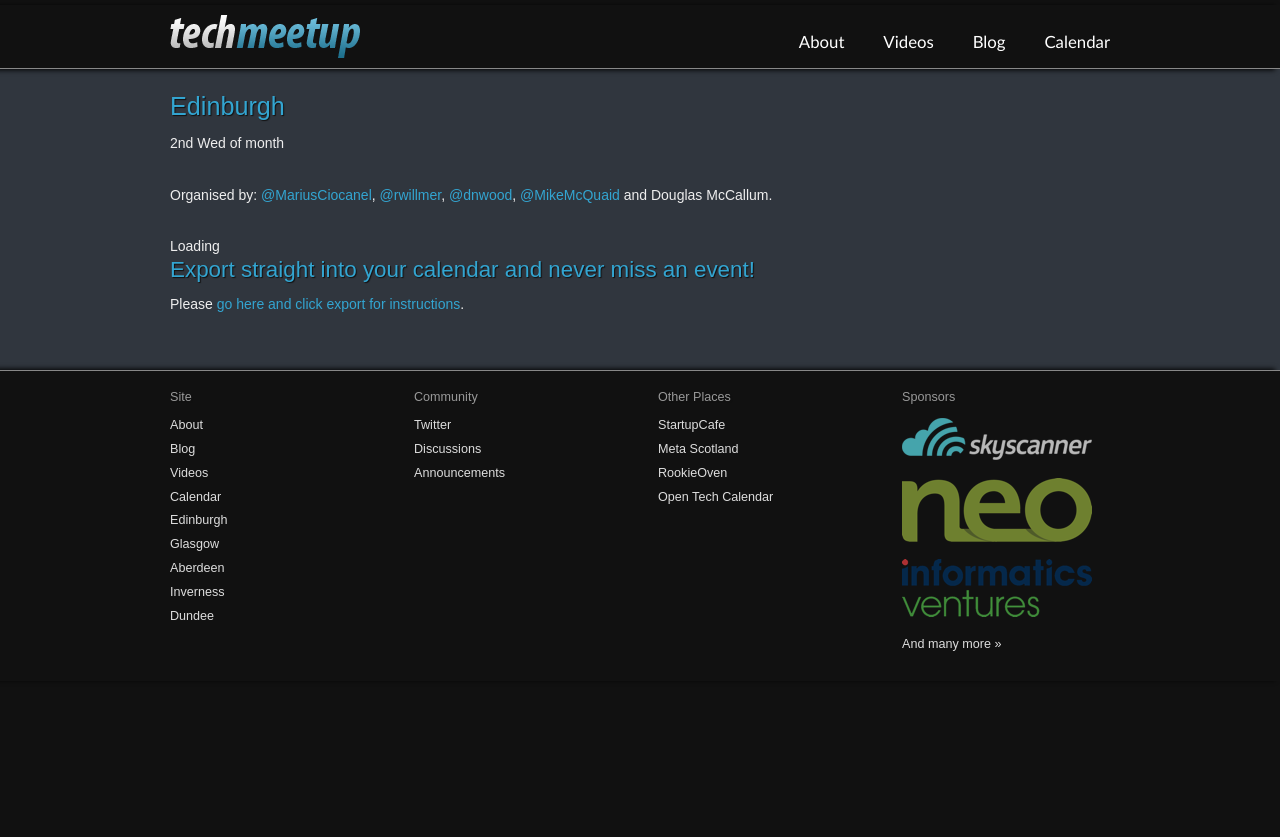
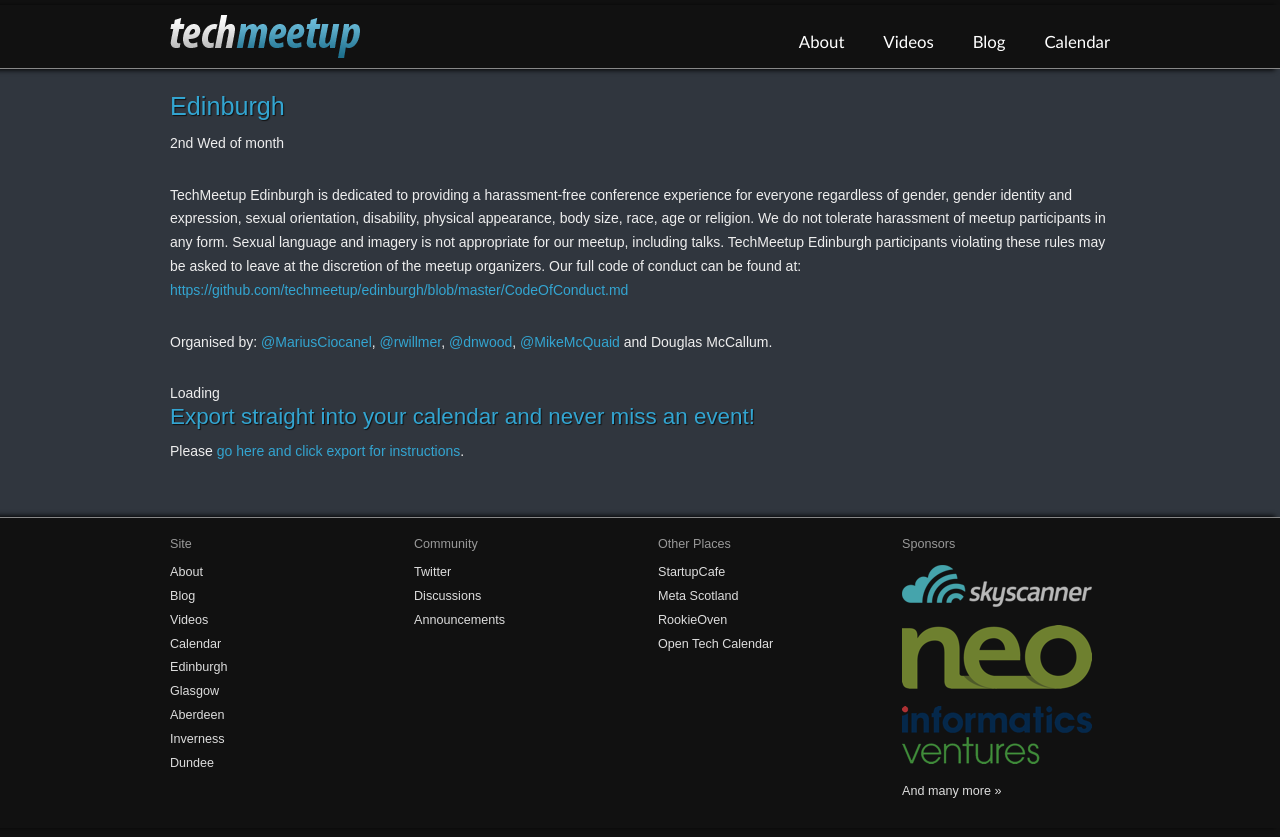
Before and after one commit to techmeetup/techmeetup.co.uk, a Jekyll site: the page built from edinburgh.html, in a window 1280 px wide. Shown: the top 837 px of the page. Built offline with Jekyll 4.4.1, drawn with Linux system fonts in a browser that asks for light colours.

Commit message:
Add Edinburgh Code of Conduct.

```diff
--- a/edinburgh.html
+++ b/edinburgh.html
@@ -6,6 +6,8 @@
 <h2>Edinburgh</h2>
 
 <p>2nd Wed of month</p>
+
+<p>TechMeetup Edinburgh is dedicated to providing a harassment-free conference experience for everyone regardless of gender, gender identity and expression, sexual orientation, disability, physical appearance, body size, race, age or religion. We do not tolerate harassment of meetup participants in any form. Sexual language and imagery is not appropriate for our meetup, including talks. TechMeetup Edinburgh participants violating these rules may be asked to leave at the discretion of the meetup organizers. Our full code of conduct can be found at: <a href="https://github.com/techmeetup/edinburgh/blob/master/CodeOfConduct.md">https://github.com/techmeetup/edinburgh/blob/master/CodeOfConduct.md</a></p>
 
 <p class="organisers">
 	Organised by: <a class="organiser" href="http://www.twitter.com/MariusCiocanel">@MariusCiocanel</a>,
```
